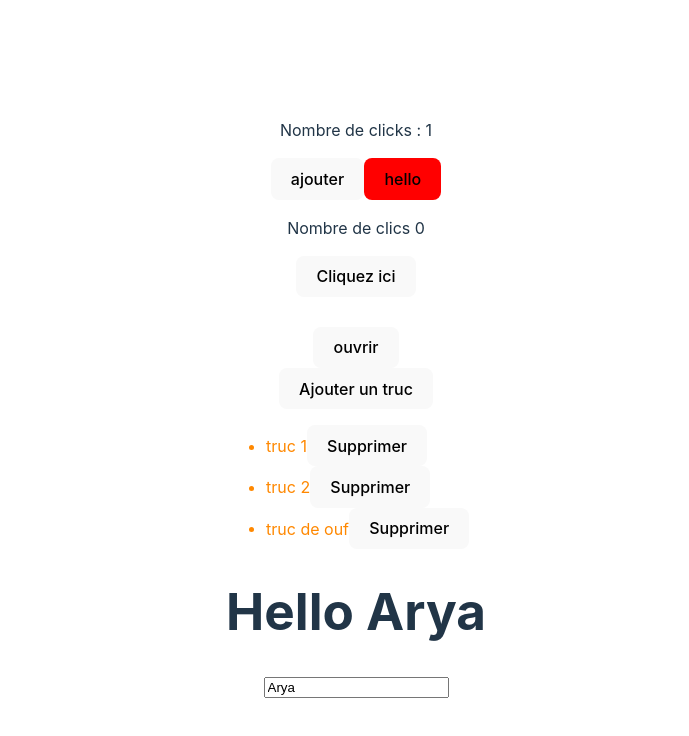
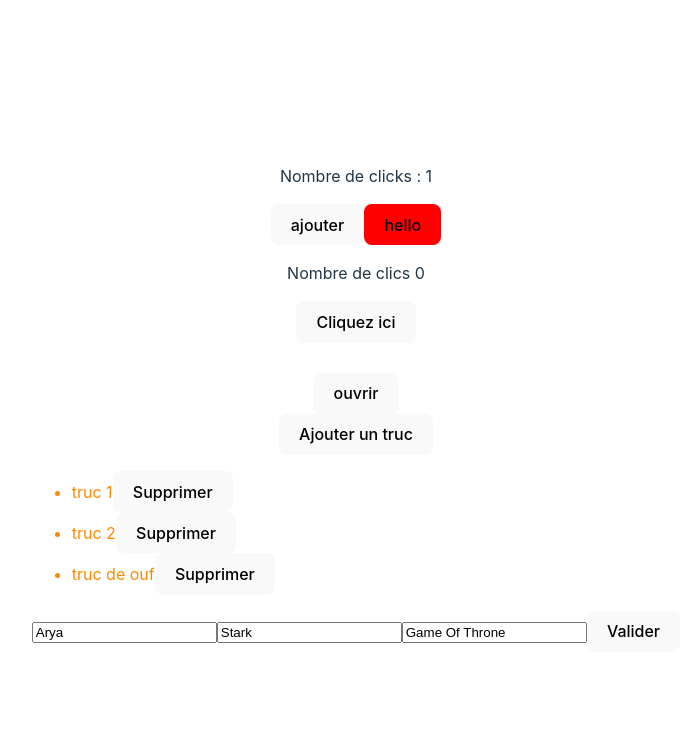
Before and after one commit to smaloron/react-first-app, a React (Vite) app in the folder my-app/: page / in a window 1280 px wide. Shown: the top 736 px of the page, without its empty margins (284-973 px from the left). Built offline with nearby package versions, Linux system fonts and the light colour scheme.

Commit message:
gestion de formulaire générique

```diff
--- a/my-app/src/App.jsx
+++ b/my-app/src/App.jsx
@@ -1,7 +1,7 @@
 import './App.css'
 import StateComponent from './components/ClickCounter'
 import UseStateDemo from './components/ClickCounter2'
-import ControlledForm from './components/ControlledForm'
+import ControlledForm from './components/BetterControlledForm'
 import ListOfStuff from './components/ListOfStuff'
 import WindowApp from './components/WindowApp'
 
--- /dev/null
+++ b/my-app/src/components/BetterControlledForm.jsx
@@ -0,0 +1,33 @@
+import { useState } from 'react'
+export default function ControlledForm () {
+    const [person, setPerson] = useState({
+        firstName: 'Arya',
+        lastName: 'Stark',
+        universe: 'Game Of Throne'
+    });
+    function handleChange (ev) {
+        const newState = { ...person };
+        newState[ev.target.name] = ev.target.value
+        setPerson(newState);
+    }
+
+    function handleSubmit (ev) {
+        ev.preventDefault();
+        console.log(person)
+    }
+
+    return (
+        <form onSubmit={handleSubmit}>
+            <input type="text" name="firstName"
+                value={person.firstName}
+                onChange={handleChange} placeholder="Votre prénom" />
+            <input type="text" name="lastName"
+                value={person.lastName}
+                onChange={handleChange} placeholder="Votre nom" />
+            <input type="text" name="universe"
+                value={person.universe}
+                onChange={handleChange} placeholder="Votre univers" />
+            <button>Valider</button>
+        </form>
+    )
+}
```
